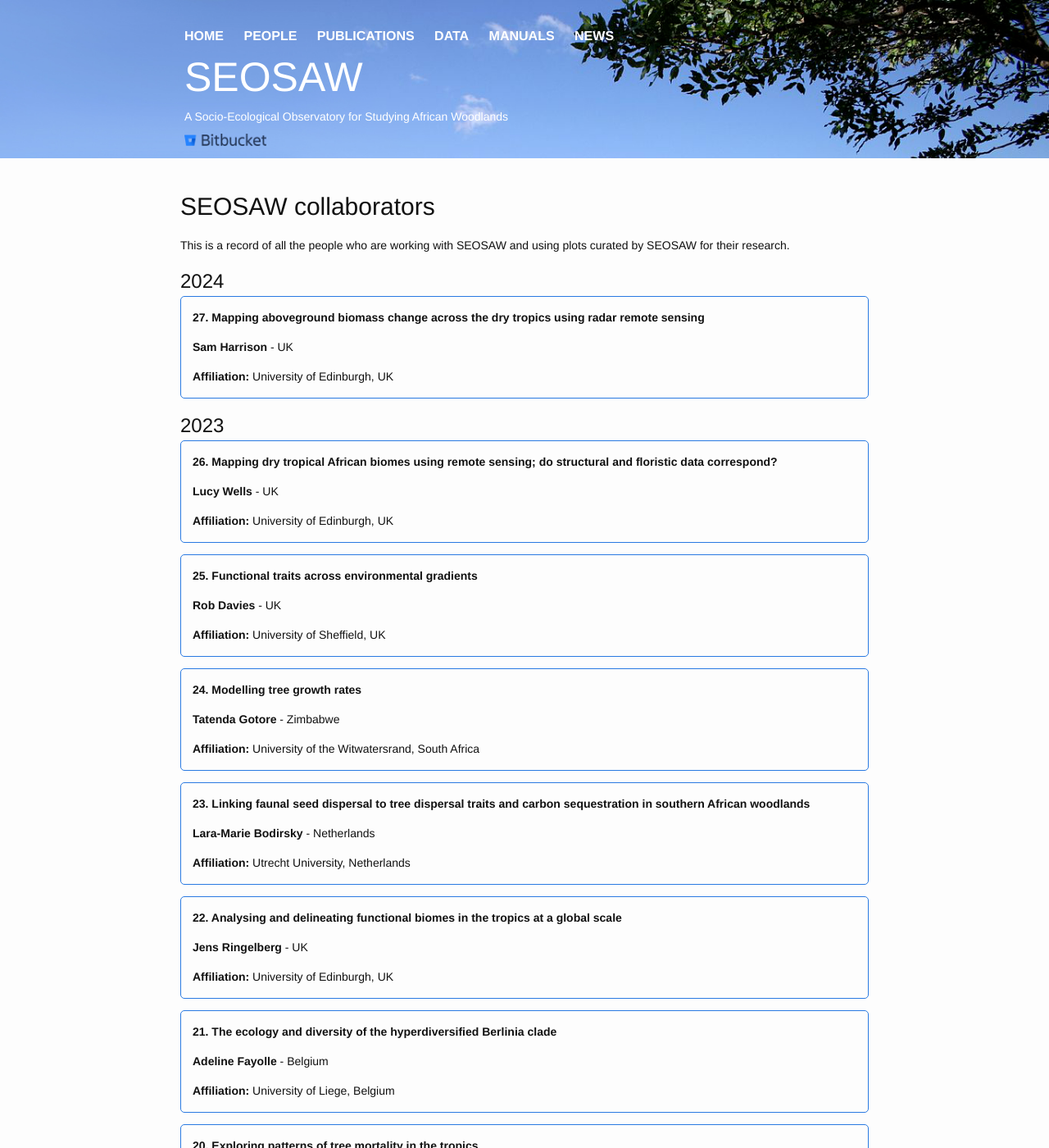
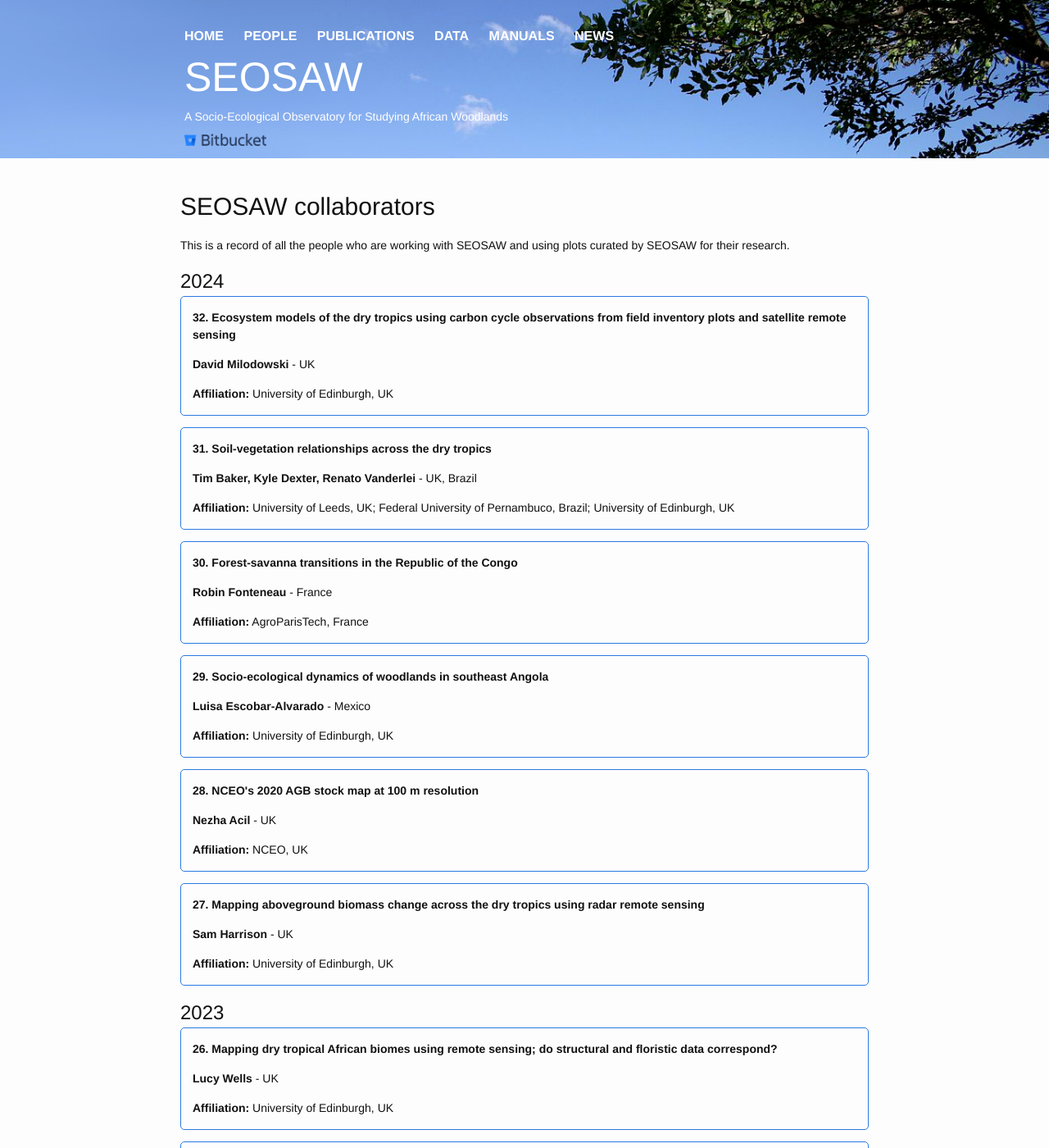
Before and after one commit to seosaw/seosaw.github.io, a Jekyll site: the page built from data_users.md, in a window 1280 px wide and 1400 px high. Shown: the whole window at 82% size. Built offline with Jekyll 4.4.1, drawn with Linux system fonts in a browser that asks for light colours; our own code applies the rules of GitHub Pages for plain Markdown files; some of the changed text lies outside the part shown.

Commit message:
updated publications and data_users pages

```diff
--- a/data_users.md
+++ b/data_users.md
@@ -10,6 +10,36 @@ This is a record of all the people who are working with SEOSAW and using plots c
 
 
 ## 2024
+
+<div class="paper">
+<p><strong>32. Ecosystem models of the dry tropics using carbon cycle observations from field inventory plots and satellite remote sensing</strong></p>
+<p><b>David Milodowski</b> - UK</p>
+<p><b>Affiliation:</b> 	University of Edinburgh, UK</p>
+</div>
+
+<div class="paper">
+<p><strong>31. Soil-vegetation relationships across the dry tropics</strong></p>
+<p><b>Tim Baker, Kyle Dexter, Renato Vanderlei</b> - UK, Brazil</p>
+<p><b>Affiliation:</b> 	University of Leeds, UK; Federal University of Pernambuco, Brazil; University of Edinburgh, UK</p>
+</div>
+
+<div class="paper">
+<p><strong>30. Forest-savanna transitions in the Republic of the Congo</strong></p>
+<p><b>Robin Fonteneau</b> - France</p>
+<p><b>Affiliation:</b> 	AgroParisTech, France</p>
+</div>
+
+<div class="paper">
+<p><strong>29. Socio-ecological dynamics of woodlands in southeast Angola</strong></p>
+<p><b>Luisa Escobar-Alvarado</b> - Mexico</p>
+<p><b>Affiliation:</b> 	University of Edinburgh, UK</p>
+</div>
+
+<div class="paper">
+<p><strong>28. NCEO's 2020 AGB stock map at 100 m  resolution</strong></p>
+<p><b>Nezha Acil</b> - UK</p>
+<p><b>Affiliation:</b> 	NCEO, UK</p>
+</div>
 
 <div class="paper">
 <p><strong>27. Mapping aboveground biomass change across the dry tropics using radar remote sensing</strong></p>
@@ -153,10 +183,12 @@ This is a record of all the people who are working with SEOSAW and using plots c
 </div>
 
 <div class="paper">
-<p><strong>6. Structural diversity and tree density drives variation in the biodiversity-ecosystem function relationship</strong></p>
+<p><strong>6. Biodiversity: ecosystem function relationships in southern African woodlands</strong></p>
 <p><b>John Godlee</b> - UK</p>
 <p><b>Affiliation:</b> University of Edinburgh, UK </p>
 <p><b>PUBLICATION</b> - <a href="https://doi.org/10.1111/nph.17639" target="_blank">Godlee et al. 2021. Structural diversity and tree density drives variation in the biodiversity-ecosystem function relationship of woodlands and savannas. New Phytologist. https://doi.org/10.1111/nph.17639</a></p>
+<p><b>PUBLICATION</b> - <a href="https://doi.org/10.1111/1365-2745.14366" target="_blank">Godlee et al. 2024. Tree species diversity drives the land surface phenology of seasonally dry tropical woodlands. Journal of Ecology. https://doi.org/10.1111/1365-2745.14366</a></p>
+<p><b>THESIS</b> - <a href="https://era.ed.ac.uk/handle/1842/38615" target="_blank">Godlee, J. L. 2022. Biodiversity: ecosystem function relationships in southern African woodlands. Doctoral thesis. University of Edinburgh.</a></p>
 </div>
 
 <div class="paper">
```
Also changed, not shown: publications.md (+19 -5 lines).
